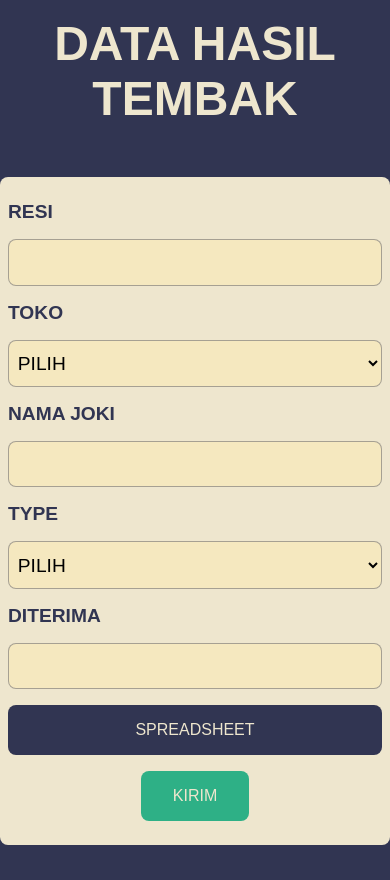
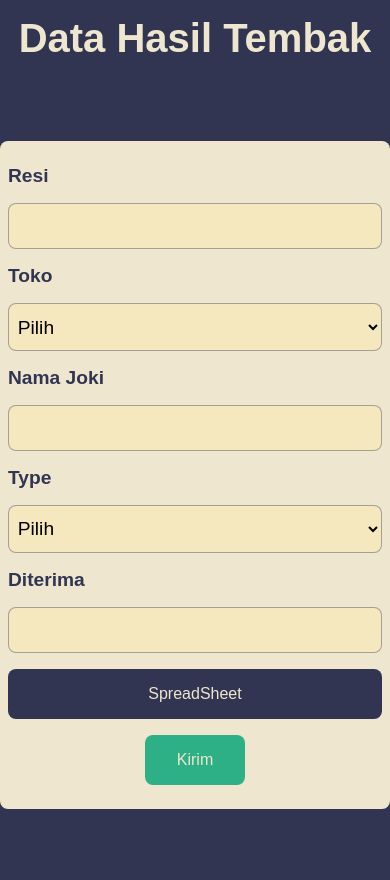
Before and after one commit to radearsr/data-tembak, a plain HTML site: page index.html in a window 390 px wide. After the commit the page ends 844 px from the top, so only its background shows below. Drawn offline with Linux system fonts and the light colour scheme.

Commit message:
Update CSS text-transform

```diff
--- a/style.css
+++ b/style.css
@@ -4,7 +4,6 @@
   outline: 0;
   box-sizing: border-box;
   font-family: sans-serif;
-  text-transform: uppercase;
 }
 
 body {
@@ -115,6 +114,15 @@ a.btn-link {
 }
 
 @media (max-width: 767.98px) {
+  h1 {
+    font-size: 2.5rem;
+    margin-bottom: 2rem;
+  }
+
+  form {
+    margin-top: 4rem;
+  }
+
   .form-group {
     flex-wrap: wrap;
   }
```
